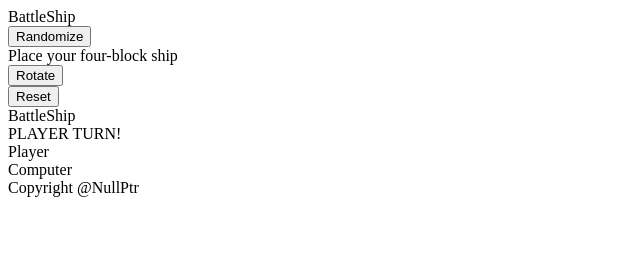
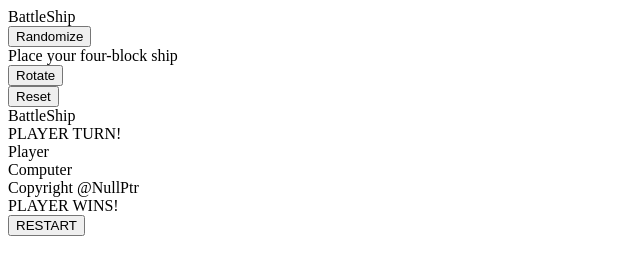
Before and after one commit to n3u5l7l/BattleShip, a website built with webpack: page src/template.html in a window 1280 px wide. Shown: the whole page, without its empty margins (0-640 px from the left). Built offline with nearby package versions, Linux system fonts and the light colour scheme; files whose address does not match are found by name.

Commit message:
Added finish result

```diff
--- a/src/template.html
+++ b/src/template.html
@@ -244,5 +244,9 @@
         </div>
         <div class="footer">Copyright @NullPtr</div>
     </div>
+    <div class="finish">
+        <div class="whowon">PLAYER WINS!</div>
+        <button class="restart">RESTART</button>
+    </div>
 </body>
 </html>
```
